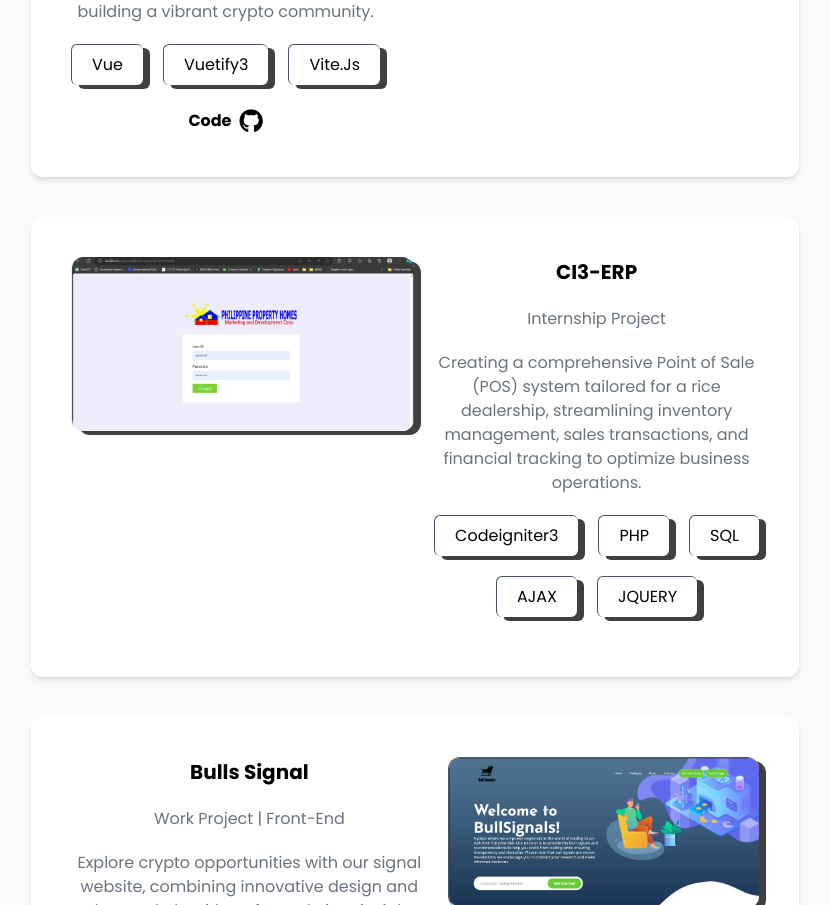
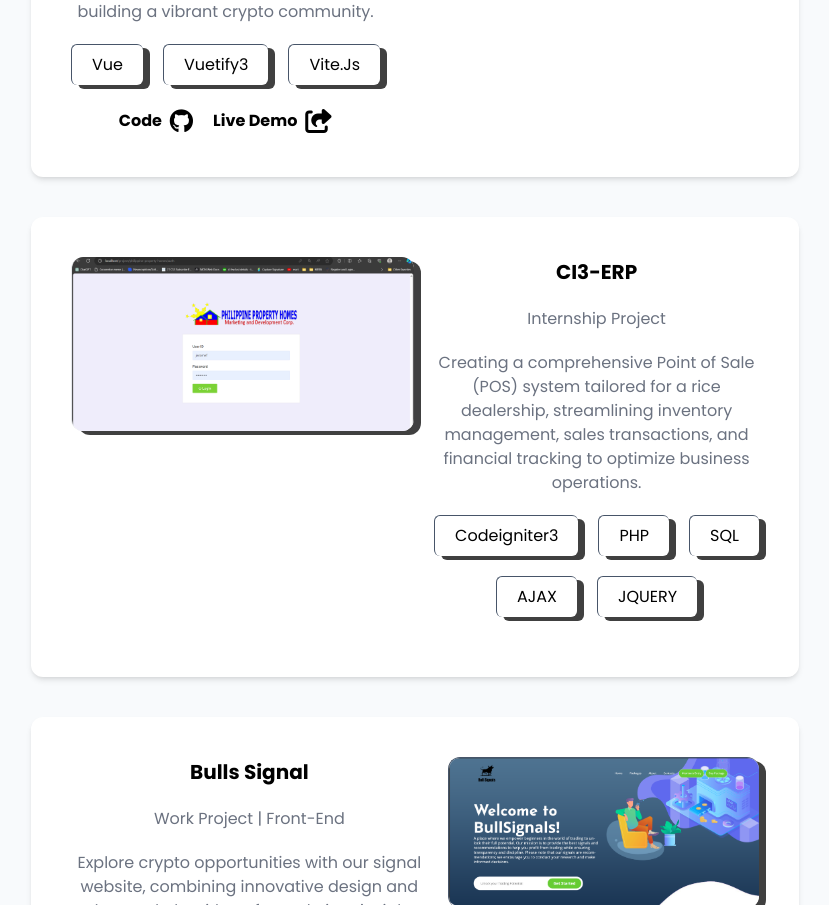
Before and after one commit to JoseEnsoIII/PersonalPortfolio, a React (Vite) app: page / in a window 1280 px wide. Shown: the part 3219-4124 px from the top of the page, without its empty margins (225-1054 px from the left). Built offline with nearby package versions, Linux system fonts and the light colour scheme.

Commit message:
updates Project.jsx

```diff
--- a/src/pages/Project.jsx
+++ b/src/pages/Project.jsx
@@ -303,6 +303,15 @@
               >
                 Code <i className="fa-brands fa-github text-2xl"></i>
               </a>
+              <a
+                className="flex font-semibold items-center justify-between gap-2"
+                href="https://saturnpay.io/"
+                target="_blank"
+                rel="noreferrer noopener"
+              >
+                Live Demo{" "}
+                <i className="fa-solid fa-share-from-square text-2xl"></i>
+              </a>
             </div>
           </div>
         </div>
```
